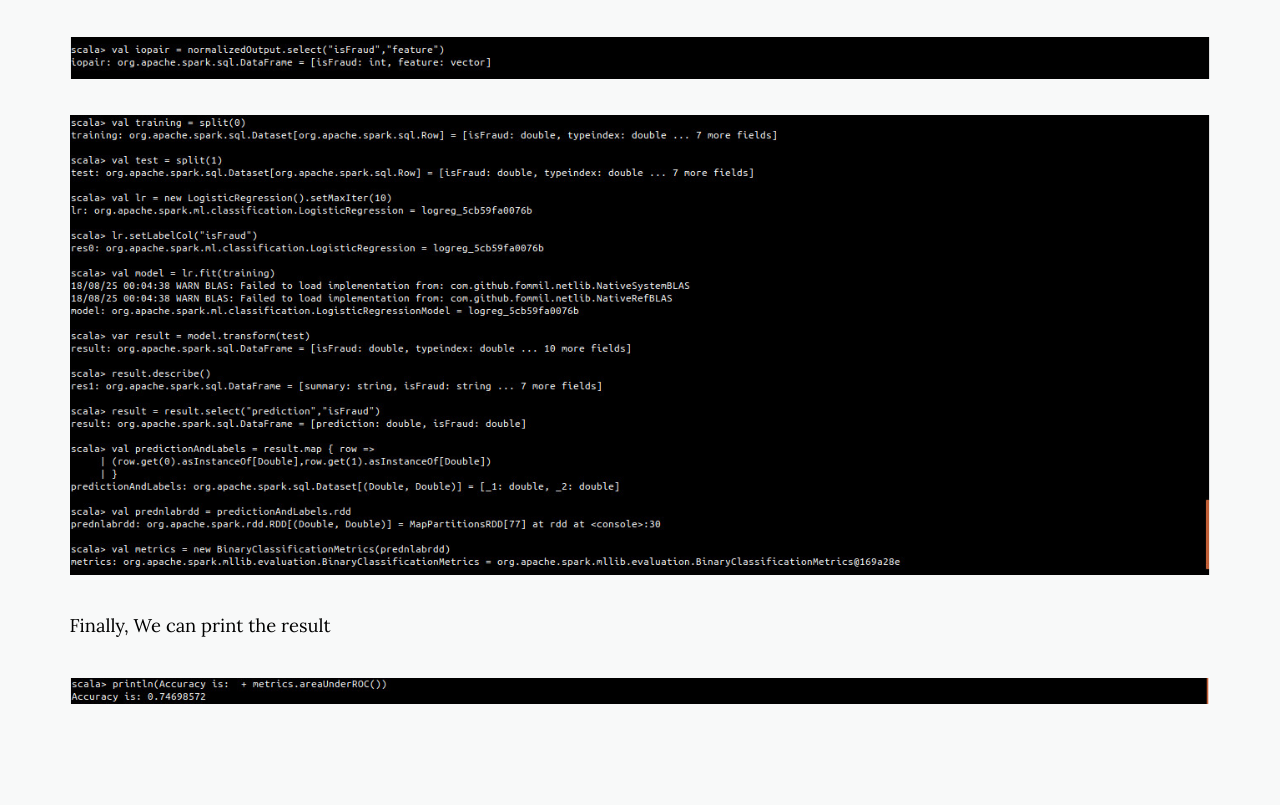
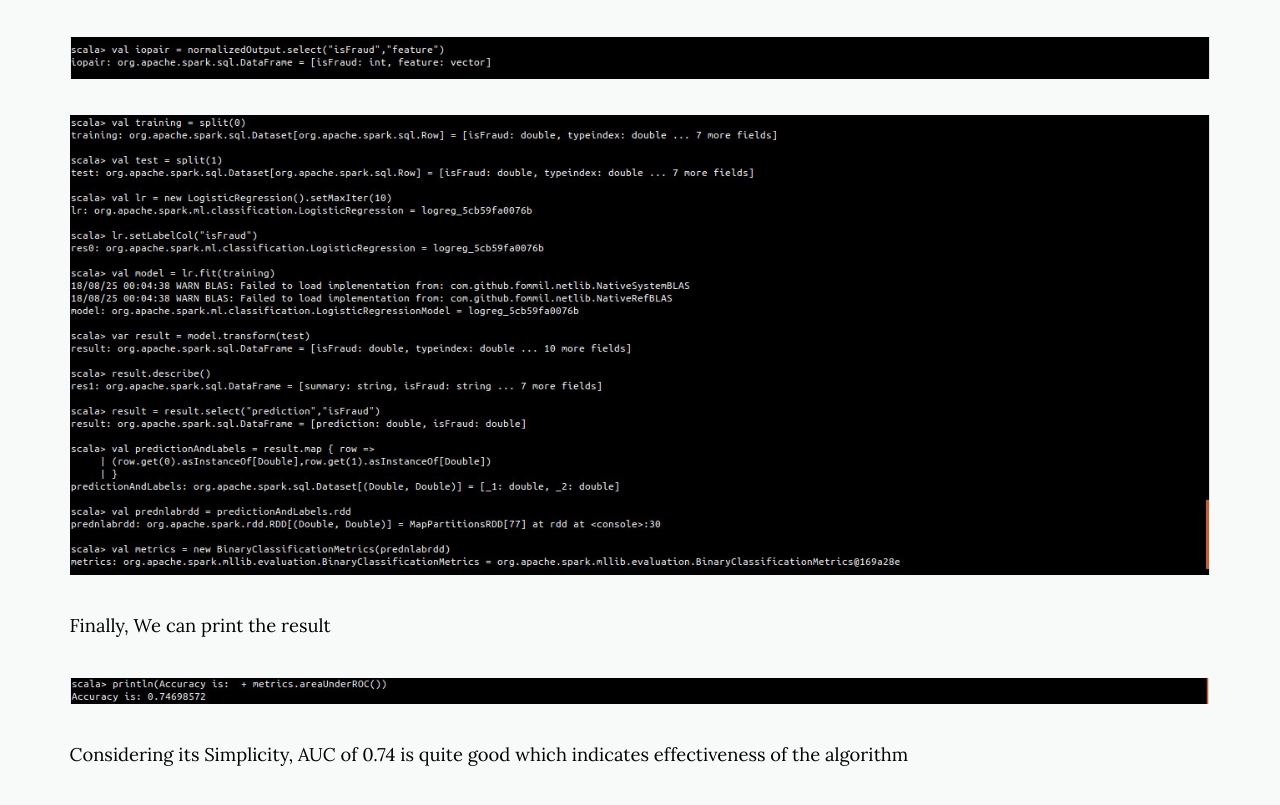
Before and after one commit to daftengineer/daftengineer.github.io, a Jekyll site: the page built from _posts/2018-08-20-fraud-detection.markdown, in a window 1280 px wide and 900 px high, scrolled down 4165 px. Shown: the top 805 px of the window. Built offline with Jekyll 4.4.1, drawn with Linux system fonts in a browser that asks for light colours; nearby versions of some CDN libraries.

Commit message:
Update 2018-08-20-fraud-detection.markdown

```diff
--- a/_posts/2018-08-20-fraud-detection.markdown
+++ b/_posts/2018-08-20-fraud-detection.markdown
@@ -25,5 +25,6 @@ image-sm: https://daftengineer.github.io/media_assets/fraud.jpg
   <img src = "https://daftengineer.github.io/media_assets/ml1p9.jpg" />
   <p style="text-align:justify;">Finally, We can print the result</p>
   <img src = "https://daftengineer.github.io/media_assets/ml1p10.jpg" />
+  <p style="text-align:justify;">Considering its Simplicity, AUC of 0.74 is quite good which indicates effectiveness of the algorithm </p>
 <p>&nbsp;</p>
 </div>
```
